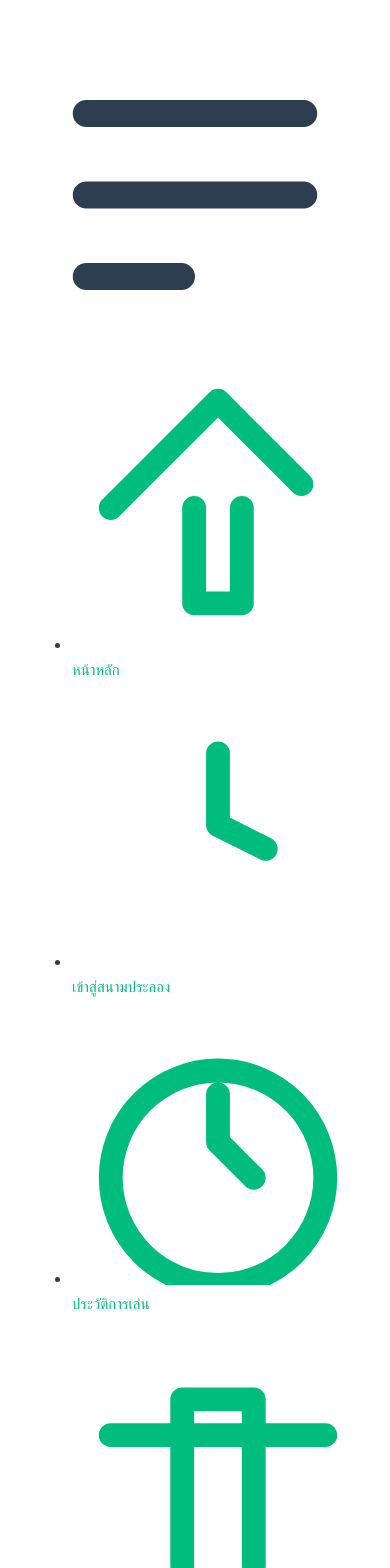
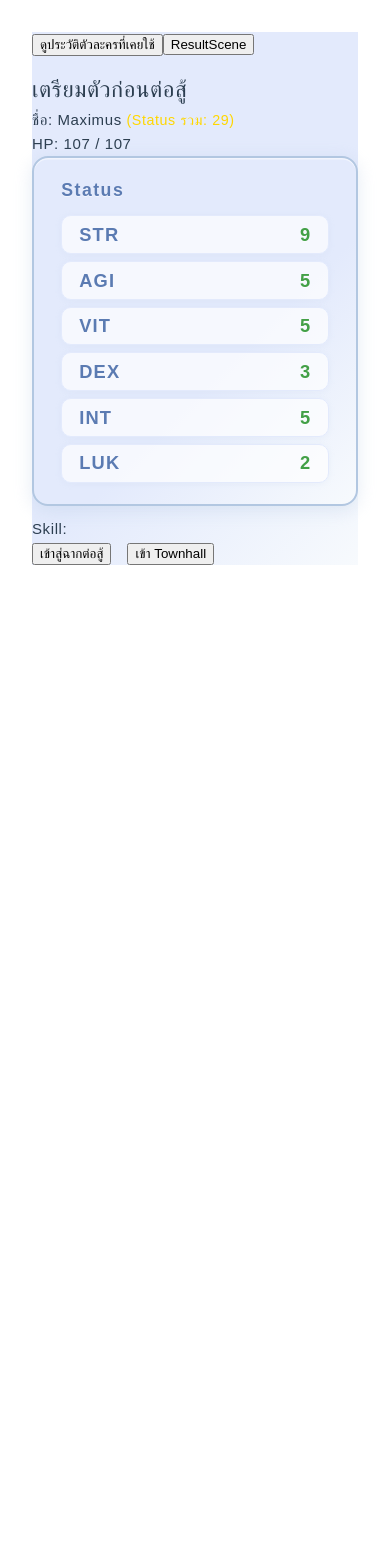
Before and after one commit to NumpolPoldongnok/FightingGame, a Vue app in the folder gladiator-fight/: page /#/fight in a window 390 px wide. Shown: the top 1568 px of the page. After the commit the page ends 844 px from the top, so only its background shows below. Built offline with nearby package versions, Linux system fonts and the light colour scheme.

Commit message:
feat: refactor UserLayout and CharacterStatus components for improved structure and styling

```diff
--- a/gladiator-fight/src/App.vue
+++ b/gladiator-fight/src/App.vue
@@ -1,5 +1,3 @@
-
-
 <script setup lang="ts">
 import { useGameStore } from './store/useGameStore'
 import PrepareScene from './components/PrepareScene.vue'
@@ -71,61 +69,26 @@ function handleStartFight() {
 
 <template>
   <UserLayout>
-  <header class="main-header">
-    <div class="logo-title-row">
-      <img alt="Vue logo" class="logo" src="./assets/logo.svg" width="90" height="90" />
-      <div class="game-title-block">
-        <h1 class="game-title">Gladiator Fight</h1>
-        <div class="profile-money">💰 เงิน: <b>{{ userProfile.money }}</b></div>
-      </div>
+    <div>
+      <button @click="currentScene = scenes.HISTORY" style="margin-bottom:1rem">ดูประวัติตัวละครที่เคยใช้</button>
+      <button @click="currentScene = scenes.RESULT" style="margin-bottom:1rem">ResultScene</button>
+      <PrepareScene v-if="currentScene === scenes.PREPARE && character" :character="character"
+        :dead-characters="deadCharacters" @start-fight="handleStartFight"
+        @open-townhall="() => { showTownhall = true }">
+        <template #money>
+          {{ userProfile.money }}
+        </template>
+      </PrepareScene>
+      <TownhallScene v-if="showTownhall && currentScene === scenes.PREPARE && character" :user-profile="userProfile"
+        :character="character" :buy-heal="buyHeal" @close="showTownhall = false" />
+      <FightScene v-if="currentScene === scenes.FIGHT && character && enemy" :character="character" :enemy="enemy"
+        @battle-finished="onBattleFinished" />
+      <ResultScene v-if="currentScene === scenes.RESULT && character" :win="lastBattleWin" :character="character"
+        :skill-choices="lastBattleWin ? skillChoices : []" @choose-skill="handleChooseSkill" @restart="startNewGame"
+        @back="() => { currentScene = scenes.PREPARE }" @refresh-skill="handleRandomSkillChoices" />
+      <HistoryScene v-if="currentScene === scenes.HISTORY" :character-history="characterHistory"
+        @back="currentScene = scenes.PREPARE" />
     </div>
-    <div class="wrapper">
-      <button v-if="character && character.hp <= 0" @click="startNewGame">เกิดใหม่</button>
-    </div>
-  </header>
-  <main>
-    <button @click="currentScene = scenes.HISTORY" style="margin-bottom:1rem">ดูประวัติตัวละครที่เคยใช้</button>
-    <button @click="currentScene = scenes.RESULT" style="margin-bottom:1rem">ResultScene</button>
-    <PrepareScene
-      v-if="currentScene === scenes.PREPARE && character"
-      :character="character"
-      :dead-characters="deadCharacters"
-      @start-fight="handleStartFight"
-      @open-townhall="() => { showTownhall = true }"
-    >
-      <template #money>
-        {{ userProfile.money }}
-      </template>
-    </PrepareScene>
-    <TownhallScene
-      v-if="showTownhall && currentScene === scenes.PREPARE && character"
-      :user-profile="userProfile"
-      :character="character"
-      :buy-heal="buyHeal"
-      @close="showTownhall = false"
-    />
-    <FightScene
-      v-if="currentScene === scenes.FIGHT && character && enemy"
-      :character="character"
-      :enemy="enemy"
-      @battle-finished="onBattleFinished"
-    />
-    <ResultScene
-      v-if="currentScene === scenes.RESULT && character"
-      :win="lastBattleWin"
-      :character="character"
-      :skill-choices="lastBattleWin ? skillChoices : []"
-      @choose-skill="handleChooseSkill"
-      @restart="startNewGame"
-      @back="() => { currentScene = scenes.PREPARE }"
-      @refresh-skill="handleRandomSkillChoices"
-    />
-    <HistoryScene
-      v-if="currentScene === scenes.HISTORY"
-      :character-history="characterHistory"
-      @back="currentScene = scenes.PREPARE"
-    />
-  </main>
   </UserLayout>
 </template>
 
@@ -145,30 +108,36 @@ header {
   align-items: flex-start;
   padding-bottom: 0.5rem;
 }
+
 .logo-title-row {
   display: flex;
   align-items: center;
   gap: 1.2rem;
 }
+
 .logo {
   margin: 0 0.5rem 0 0;
 }
+
 .game-title-block {
   display: flex;
   flex-direction: column;
   gap: 0.2rem;
 }
+
 .game-title {
   margin: 0;
   font-size: 2.1rem;
   font-weight: bold;
   letter-spacing: 1px;
 }
+
 .profile-money {
   font-size: 1.1rem;
   color: #ffd700;
   margin-top: 0.2rem;
 }
+
 @media (min-width: 1024px) {
   .main-header {
     flex-direction: row;
@@ -176,31 +145,36 @@ header {
     justify-content: space-between;
     padding-right: calc(var(--section-gap) / 2);
   }
+
   .logo-title-row {
     flex-direction: row;
     align-items: center;
   }
+
   .logo {
     margin: 0 2rem 0 0;
   }
+
   .main-header .wrapper {
     display: flex;
     place-items: flex-start;
     flex-wrap: wrap;
   }
 }
+
 .modal-overlay {
   position: fixed;
   top: 0;
   left: 0;
   width: 100vw;
   height: 100vh;
-  background: rgba(0,0,0,0.5);
+  background: rgba(0, 0, 0, 0.5);
   display: flex;
   align-items: center;
   justify-content: center;
   z-index: 1000;
 }
+
 .modal-box {
   background: #232323;
   color: #fff;
--- a/gladiator-fight/src/components/CharacterStatus.vue
+++ b/gladiator-fight/src/components/CharacterStatus.vue
@@ -47,26 +47,13 @@ const props = defineProps<{
   overflow-x: auto;
 }
 .status-grid {
-  display: grid;
-  grid-template-columns: 1fr 1fr;
+  display: flex;
+  flex-direction: column;
   gap: 0.3rem 1.5rem;
   list-style: none;
   padding: 0;
   margin: 0;
   min-width: 0;
-}
-@media (max-width: 420px) {
-  .status-grid {
-    display: flex;
-    flex-direction: row;
-    flex-wrap: nowrap;
-    overflow-x: auto;
-    gap: 0.5rem;
-  }
-  .status-grid li {
-    min-width: 80px;
-    margin-bottom: 0;
-  }
 }
 .status-grid li {
   display: flex;
--- a/gladiator-fight/src/layouts/UserLayout.vue
+++ b/gladiator-fight/src/layouts/UserLayout.vue
@@ -1,142 +1,34 @@
-<script setup lang="ts">
-import { computed } from 'vue';
-import { RouterLink, useRouter } from 'vue-router';
+<template>
+    <div class="min-h-screen bg-gradient-to-br from-[#e3eafc] via-[#f7fafd] to-[#c9e4ff] relative genshin-bg">
+        <!-- Compact Genshin-style Fixed Top Bar Heade -->
+        <header class="fixed top-0 left-0 w-full z-30">
 
-const router = useRouter();
-
-const login = () => {
-    router.push({ name: 'login' });
-};
-
-const logout = async () => {
-    router.push({ name: 'login' }); // ไปหน้า login เสมอหลัง logout
-};
-
-const displayName = computed(() => {
-    return 'ผู้ใช้';
-});
-const pictureUrl = computed(() => {
-    return '/favicon.ico';
-});
-
-// TODO: Replace with real authentication logic
-const isLoggedIn = computed(() => false);
-</script>
-
-<template>
-    <div class="min-h-screen bg-base-200">
-        <!-- Mobile-optimized navbar -->
-        <div class="navbar bg-base-100 shadow-sm px-2 sm:px-4">
-            <div class="navbar-start">
-                <div class="dropdown">
-                    <div tabindex="0" role="button" class="btn btn-ghost btn-circle btn-sm">
-                        <svg xmlns="http://www.w3.org/2000/svg" class="h-4 w-4 sm:h-5 sm:w-5" fill="none" viewBox="0 0 24 24"
-                            stroke="currentColor">
-                            <path stroke-linecap="round" stroke-linejoin="round" stroke-width="2"
-                                d="M4 6h16M4 12h16M4 18h7" />
-                        </svg>
-                    </div>
-                    <ul tabindex="0"
-                        class="menu menu-sm dropdown-content bg-base-100 rounded-box z-50 mt-3 w-44 sm:w-52 p-2 shadow-lg border">
-                        <li>
-                            <RouterLink :to="{ name: 'home' }" class="text-sm">
-                                <svg xmlns="http://www.w3.org/2000/svg" class="h-4 w-4" fill="none" viewBox="0 0 24 24" stroke="currentColor">
-                                    <path stroke-linecap="round" stroke-linejoin="round" stroke-width="2" d="M3 12l2-2m0 0l7-7 7 7m-9 2v8m4-8v8m-4 0h4" />
-                                </svg>
-                                หน้าหลัก
-                            </RouterLink>
-                        </li>
-                        <li>
-                            <RouterLink :to="{ name: 'fight' }" class="text-sm">
-                                <svg xmlns="http://www.w3.org/2000/svg" class="h-4 w-4" fill="none" viewBox="0 0 24 24" stroke="currentColor">
-                                    <path stroke-linecap="round" stroke-linejoin="round" stroke-width="2" d="M12 6v6l4 2" />
-                                </svg>
-                                เข้าสู่สนามประลอง
-                            </RouterLink>
-                        </li>
-                        <li>
-                            <RouterLink :to="{ name: 'history' }" class="text-sm">
-                                <svg xmlns="http://www.w3.org/2000/svg" class="h-4 w-4" fill="none" viewBox="0 0 24 24" stroke="currentColor">
-                                    <path stroke-linecap="round" stroke-linejoin="round" stroke-width="2" d="M12 8v4l3 3m6 0a9 9 0 11-18 0 9 9 0 0118 0z" />
-                                </svg>
-                                ประวัติการเล่น
-                            </RouterLink>
-                        </li>
-                        <li>
-                            <RouterLink :to="{ name: 'townhall' }" class="text-sm">
-                                <svg xmlns="http://www.w3.org/2000/svg" class="h-4 w-4" fill="none" viewBox="0 0 24 24" stroke="currentColor">
-                                    <path stroke-linecap="round" stroke-linejoin="round" stroke-width="2" d="M3 10h18M9 21V7h6v14" />
-                                </svg>
-                                ศาลากลางเมือง
-                            </RouterLink>
-                        </li>
-                        <li>
-                            <RouterLink :to="{ name: 'profile' }" class="text-sm">
-                                <svg xmlns="http://www.w3.org/2000/svg" class="h-4 w-4" fill="none" viewBox="0 0 24 24" stroke="currentColor">
-                                    <path stroke-linecap="round" stroke-linejoin="round" stroke-width="2" d="M16 7a4 4 0 11-8 0 4 4 0 018 0zM12 14a7 7 0 00-7 7h14a7 7 0 00-7-7z" />
-                                </svg>
-                                ข้อมูลส่วนตัว
-                            </RouterLink>
-                        </li>
-                        <li>
-                            <button @click="logout" class="text-sm">
-                                <svg xmlns="http://www.w3.org/2000/svg" class="h-4 w-4" fill="none" viewBox="0 0 24 24" stroke="currentColor">
-                                    <path stroke-linecap="round" stroke-linejoin="round" stroke-width="2" d="M17 16l4-4m0 0l-4-4m4 4H7m6 4v1a3 3 0 01-3 3H6a3 3 0 01-3-3V7a3 3 0 013-3h4a3 3 0 013 3v1" />
-                                </svg>
-                                ออกจากระบบ
-                            </button>
-                        </li>
-                    </ul>
-                </div>
-            </div>
-
-            <!-- Compact logo for mobile -->
-            <RouterLink :to="{ name: 'home' }" class="navbar-center">
-                <span class="btn btn-ghost text-lg sm:text-xl font-bold text-primary">TokBut</span>
-            </RouterLink>
-
-            <div class="navbar-end">
-                <button @click="login" v-if="!isLoggedIn" class="btn btn-ghost btn-sm">
-                    Login
-                </button>
-                <div v-else class="dropdown dropdown-end dropdown-bottom">
-                    <div tabindex="0" role="button" class="flex items-center gap-1 sm:gap-2 btn btn-ghost btn-sm px-1 sm:px-2">
-                        <span class="font-semibold text-primary text-xs sm:text-sm max-w-20 sm:max-w-none truncate">{{ displayName }}</span>
-                        <div class="w-7 h-7 sm:w-8 sm:h-8 rounded-full overflow-hidden flex-shrink-0">
-                            <img :src="pictureUrl || '/favicon.ico'"
-                                 alt="Avatar"
-                                 class="w-full h-full object-cover"
-                                 @error="(e) => { (e.target as HTMLImageElement).src = '/favicon.ico' }" />
-                        </div>
-                    </div>
-                    <ul tabindex="0"
-                        class="menu menu-sm dropdown-content bg-base-100 rounded-box z-50 mt-3 w-44 sm:w-52 p-2 shadow-lg border">
-                        <li>
-                            <RouterLink :to="{ name: 'profile' }" class="text-sm justify-between">
-                                <span class="flex items-center gap-2">
-                                    <svg xmlns="http://www.w3.org/2000/svg" class="h-4 w-4" fill="none" viewBox="0 0 24 24" stroke="currentColor">
-                                        <path stroke-linecap="round" stroke-linejoin="round" stroke-width="2" d="M16 7a4 4 0 11-8 0 4 4 0 018 0zM12 14a7 7 0 00-7 7h14a7 7 0 00-7-7z" />
-                                    </svg>
-                                    ข้อมูลส่วนตัว
-                                </span>
-                            </RouterLink>
-                        </li>
-                        <li>
-                            <button @click="logout" class="text-sm">
-                                <svg xmlns="http://www.w3.org/2000/svg" class="h-4 w-4" fill="none" viewBox="0 0 24 24" stroke="currentColor">
-                                    <path stroke-linecap="round" stroke-linejoin="round" stroke-width="2" d="M17 16l4-4m0 0l-4-4m4 4H7m6 4v1a3 3 0 01-3 3H6a3 3 0 01-3-3V7a3 3 0 013-3h4a3 3 0 013 3v1" />
-                                </svg>
-                                ออกจากระบบ
-                            </button>
-                        </li>
-                    </ul>
-                </div>
-            </div>
-        </div>
-
-        <!-- Main content with mobile padding -->
-        <main class="px-2 sm:px-4 py-2 sm:py-4">
+        </header>
+        <!-- Main content with mobile padding and header offset -->
+        <main class="px-2 sm:px-4 py-2 sm:py-4 z-10 relative font-genshin pt-16 sm:pt-20">
             <slot></slot>
         </main>
     </div>
 </template>
+
+<style scoped>
+
+.font-genshin {
+  font-family: 'Spectral', 'Kanit', 'Montserrat', 'Prompt', Arial, sans-serif;
+  letter-spacing: 0.04em;
+}
+.genshin-logo {
+  text-shadow: 0 2px 8px #b2c7e1, 0 1px 0 #fff8;
+  color: #5b7bb2;
+}
+.genshin-bg {
+  /* fallback for bg-gradient */
+  background: linear-gradient(135deg, #e3eafc 60%, #f7fafd 100%);
+}
+
+/* Hide dropdown by default, show on focus-within or hover */
+.group:focus-within ul,
+.group:hover ul {
+  display: block !important;
+}
+</style>
```
